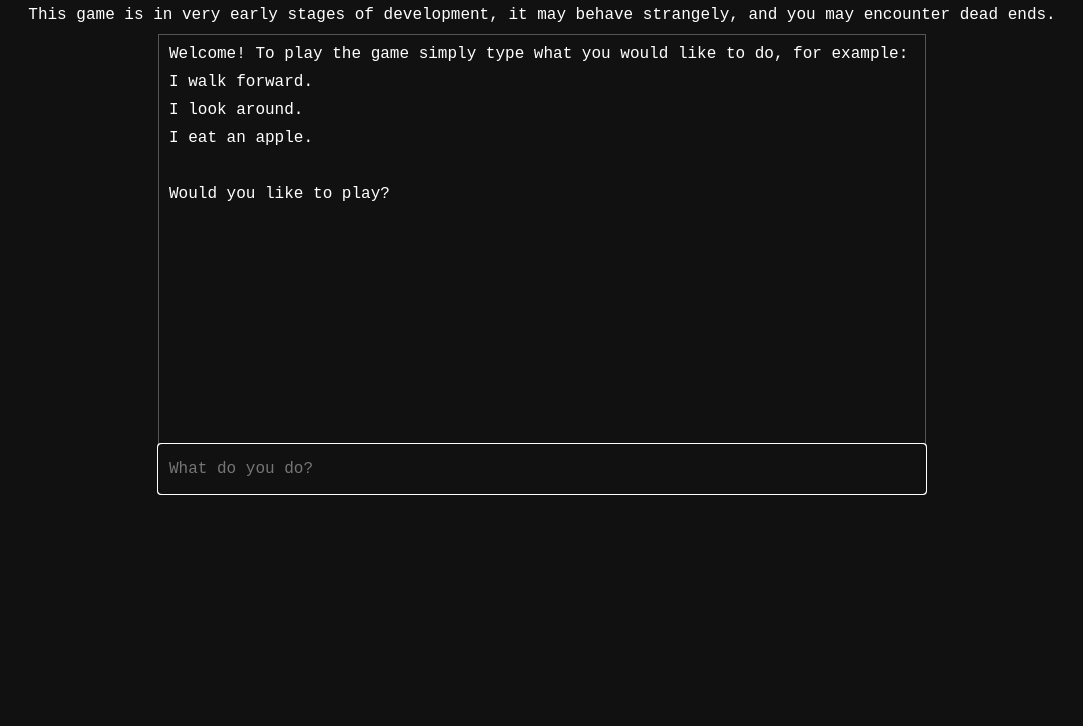
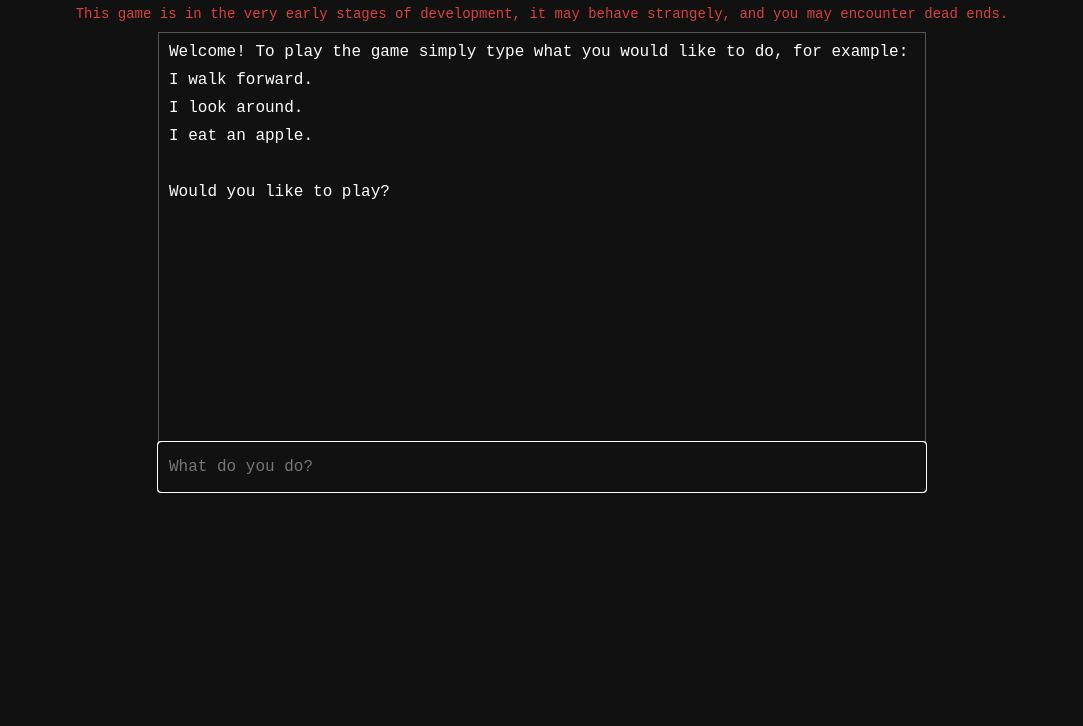
Before and after one commit to JakeSidSmith/lifeoftext, a website with bundled scripts: page dist/index.html in a window 1280 px wide. Shown: the part 74-800 px from the top of the page, without its empty margins (98-1181 px from the left). Built offline with nearby package versions, Linux system fonts and the light colour scheme.

Commit message:
Reword/style notice

```diff
--- a/dist/index.html
+++ b/dist/index.html
@@ -22,6 +22,11 @@
 
     p {
       margin: 10px;
+    }
+
+    .notice {
+      font-size: 14px;
+      color: #DA3F3F;
     }
 
     .user-input {
@@ -70,8 +75,8 @@
 
   <h1>lifeoftext</h1>
 
-  <p>
-    This game is in very early stages of development, it may behave strangely, and you may encounter dead ends.
+  <p class="notice">
+    This game is in the very early stages of development, it may behave strangely, and you may encounter dead ends.
   </p>
 
   <div id="app" class="app">
```
